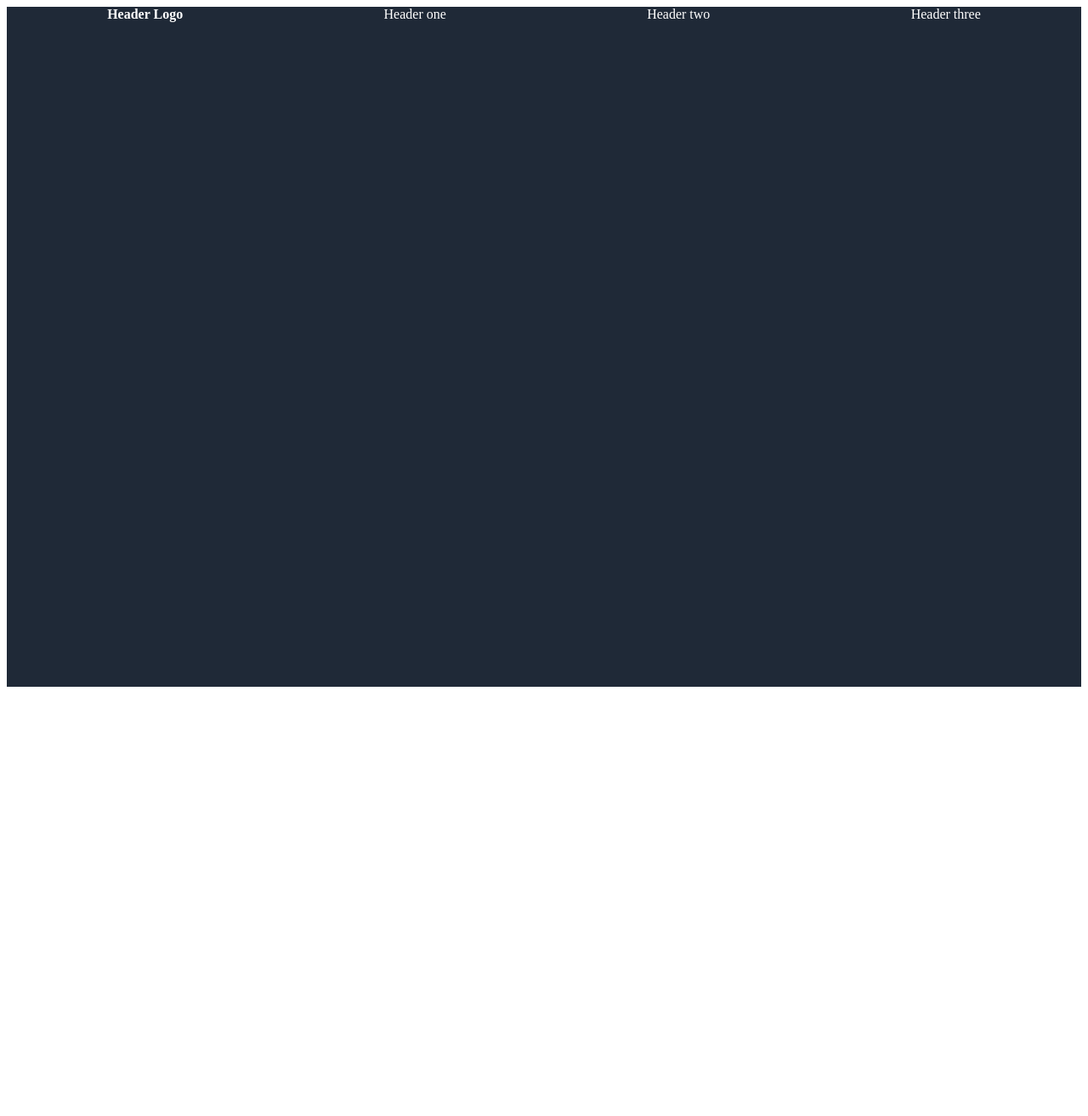
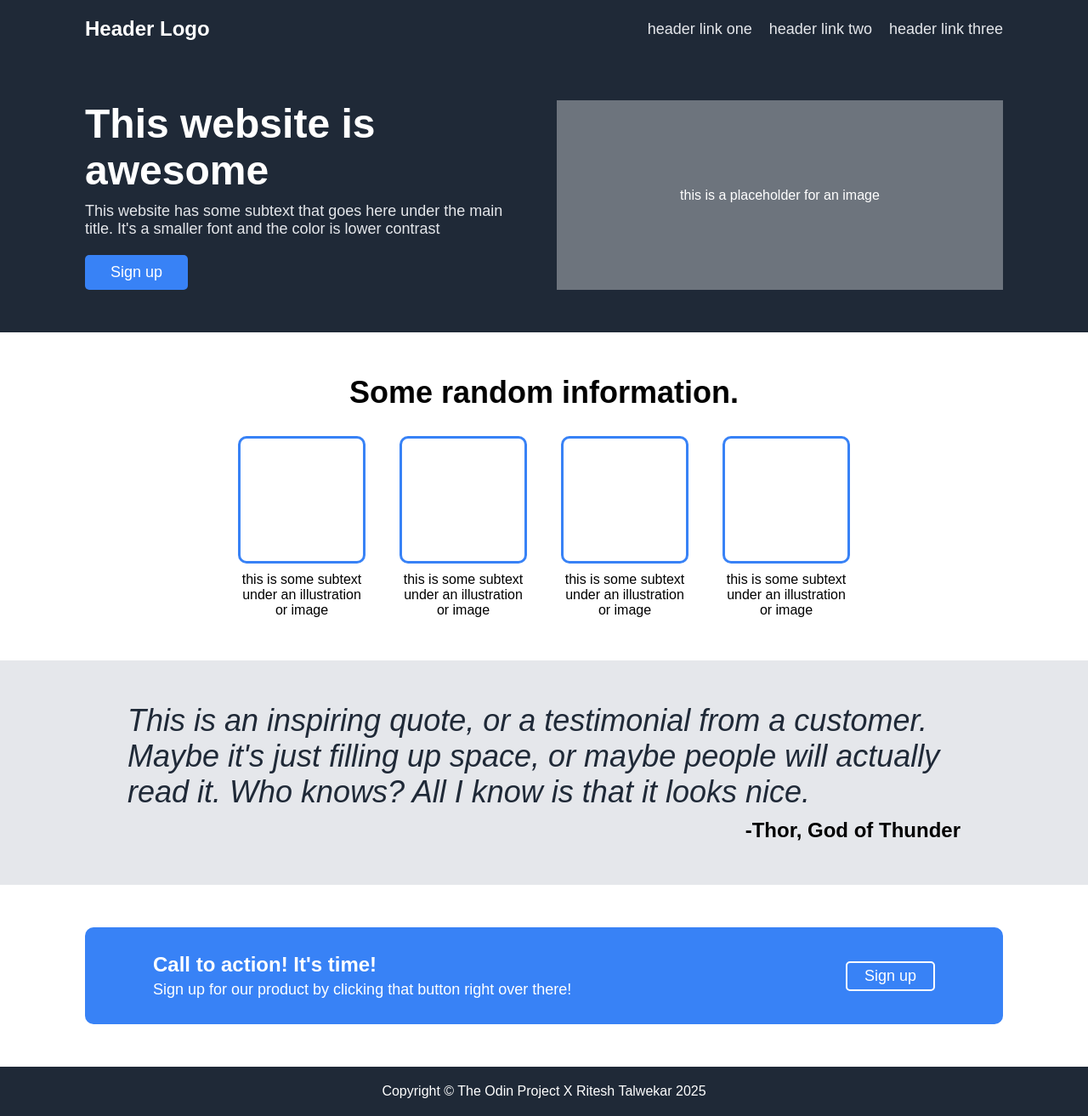
Before and after one commit to RiteshTalwekar7/Landing_Page, a plain HTML site: page index.html in a window 1280 px wide. Shown: the whole page at 85% size. Before the commit the page ends 816 px from the top, so only its background shows below. Drawn offline with Linux system fonts and the light colour scheme.

Commit message:
The project was ready with base text, to be honest i used ai for 2nd and 4th section[not footer]

```diff
--- a/index.html
+++ b/index.html
@@ -7,13 +7,71 @@
     <link rel="stylesheet" href="/styles.css">
 </head>
 <body>
-    <div class="main-background">
-        <div class="flex-header">
-            <div class="logo">Header Logo</div>
-                <div id="navigation-link-1">Header one</div>
-                <div id="navigation-link">Header two</div>
-                <div id="navigation-link">Header three</div>
-        </div>
+    <div class="container">
+        <header>
+            <div class="header-content">
+                <div class="logo">Header Logo</div>
+                <nav>
+                    <ul>
+                        <li><a href="#">header link one</a></li>
+                        <li><a href="#">header link two</a></li>
+                        <li><a href="#">header link three</a></li>
+                    </ul>
+                </nav>
+            </div>
+        </header>
+
+        <section class="hero">
+            <div class="hero-content">
+                <h1>This website is awesome</h1>
+                <p>This website has some subtext that goes here under the main title. It's a smaller font and the color is lower contrast</p>
+                <button>Sign up</button>
+            </div>
+            <div class="hero-image">
+                this is a placeholder for an image
+            </div>
+        </section>
+
+        <section class="info-section">
+            <h2>Some random information.</h2>
+            <div class="info-cards">
+                <div class="card">
+                    <div class="card-placeholder"></div>
+                    <p>this is some subtext under an illustration or image</p>
+                </div>
+                <div class="card">
+                    <div class="card-placeholder"></div>
+                    <p>this is some subtext under an illustration or image</p>
+                </div>
+                <div class="card">
+                    <div class="card-placeholder"></div>
+                    <p>this is some subtext under an illustration or image</p>
+                </div>
+                <div class="card">
+                    <div class="card-placeholder"></div>
+                    <p>this is some subtext under an illustration or image</p>
+                </div>
+            </div>
+        </section>
+
+        <section class="quote-section">
+            <p class="quote">This is an inspiring quote, or a testimonial from a customer. Maybe it's just filling up space, or maybe people will actually read it. Who knows? All I know is that it looks nice.</p>
+            <p class="quote-author">-Thor, God of Thunder</p>
+        </section>
+
+        <section class="cta-section">
+            <div class="cta-box">
+                <div class="cta-text">
+                    <h3>Call to action! It's time!</h3>
+                    <p>Sign up for our product by clicking that button right over there!</p>
+                </div>
+                <button>Sign up</button>
+            </div>
+        </section>
+
+        <footer>
+            Copyright © The Odin Project X Ritesh Talwekar 2025
+        </footer>
     </div>
 </body>
 </html>
--- a/styles.css
+++ b/styles.css
@@ -1,23 +1,175 @@
-.flex-header{
-    display: flex;
-    justify-content: space-around;
+* {
+    margin: 0;
+    padding: 0;
+    box-sizing: border-box;
 }
 
-.logo{
+body {
+    font-family: Arial, sans-serif;
+}
+
+.container {
+    display: flex;
+    flex-direction: column;
+    min-height: 100vh;
+}
+
+header {
+    background-color: #1F2937;
+    color: white;
+    padding: 20px 100px;
+}
+
+.header-content {
+    display: flex;
+    justify-content: space-between;
+    align-items: center;
+}
+
+.logo {
+    font-size: 24px;
     font-weight: bold;
-    flex-grow: ;
+}
+
+nav ul {
+    display: flex;
+    list-style: none;
+    gap: 20px;
+}
+
+nav a {
+    color: #E5E7EB;
+    text-decoration: none;
+    font-size: 18px;
+}
+
+.hero {
+    background-color: #1F2937;
+    color: white;
+    padding: 50px 100px;
+    display: flex;
+    gap: 30px;
+}
+
+.hero-content {
+    flex: 1;
+}
+
+.hero h1 {
+    font-size: 48px;
+    font-weight: bold;
+    margin-bottom: 10px;
+}
+
+.hero p {
+    font-size: 18px;
+    color: #E5E7EB;
+    margin-bottom: 20px;
+}
+
+.hero button {
+    background-color: #3882F6;
+    color: white;
+    border: none;
+    padding: 10px 30px;
+    border-radius: 5px;
+    font-size: 18px;
+    cursor: pointer;
+}
+
+.hero-image {
+    flex: 1;
+    background-color: #6D747D;
+    display: flex;
+    align-items: center;
+    justify-content: center;
+    color: white;
+}
+
+.info-section {
+    padding: 50px 100px;
     text-align: center;
 }
 
-.flex-header div{
-    color: white;
+.info-section h2 {
+    font-size: 36px;
+    margin-bottom: 30px;
 }
 
-.main-background{
-    background-color: #1F2937;
-    height: 800px;
+.info-cards {
+    display: flex;
+    justify-content: center;
+    gap: 40px;
 }
 
-.space-requirement{
-    justify-content: flex-end;
+.card {
+    width: 150px;
+    text-align: center;
 }
+
+.card-placeholder {
+    width: 150px;
+    height: 150px;
+    border: 3px solid #3882F6;
+    border-radius: 10px;
+    margin-bottom: 10px;
+}
+
+.quote-section {
+    background-color: #E5E7EB;
+    padding: 50px 150px;
+}
+
+.quote {
+    font-size: 36px;
+    font-style: italic;
+    color: #1F2937;
+    margin-bottom: 10px;
+}
+
+.quote-author {
+    text-align: right;
+    font-size: 24px;
+    font-weight: bold;
+}
+
+.cta-section {
+    padding: 50px 100px;
+}
+
+.cta-box {
+    background-color: #3882F6;
+    color: white;
+    padding: 30px 80px;
+    border-radius: 10px;
+    display: flex;
+    justify-content: space-between;
+    align-items: center;
+}
+
+.cta-text h3 {
+    font-size: 24px;
+    margin-bottom: 5px;
+}
+
+.cta-text p {
+    font-size: 18px;
+}
+
+.cta-box button {
+    background-color: transparent;
+    color: white;
+    border: 2px solid white;
+    padding: 5px 20px;
+    border-radius: 5px;
+    font-size: 18px;
+    cursor: pointer;
+}
+
+footer {
+    background-color: #1F2937;
+    color: white;
+    text-align: center;
+    padding: 20px;
+    margin-top: auto;
+}
```
